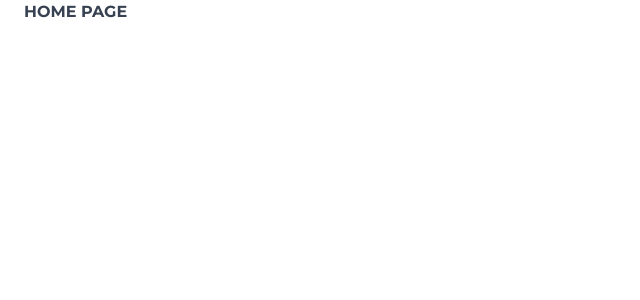
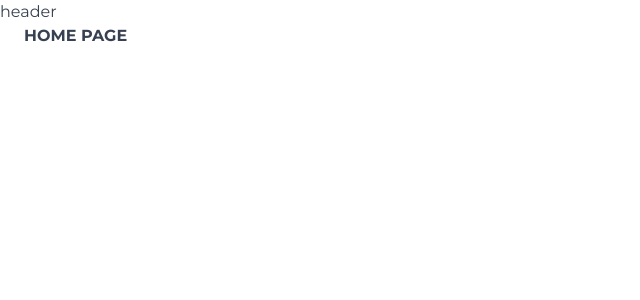
Before and after one commit to praburangki/praburangki.dev, a Nuxt app: page / in a window 1280 px wide. Shown: the top 300 px of the page, without its empty margins (0-640 px from the left). Built offline with nearby package versions, Linux system fonts and the light colour scheme.

Commit message:
chore: add favicon

```diff
--- a/app.vue
+++ b/app.vue
@@ -1,5 +1,11 @@
 <script lang="ts" setup>
+const title = 'praburangki';
+
 useHead({
+  title,
+  titleTemplate: (titleChunk) => {
+    return titleChunk ? `${titleChunk} | ${title}` : title;
+  },
   bodyAttrs: {
     class: 'antialiased font-sans text-gray-700 dark:(text-gray-200 bg-black) bg-white [--scroll-mt:10rem] lg:[--scroll-mt:7rem]',
   },
--- /dev/null
+++ b/components/app/app-header.vue
@@ -0,0 +1,9 @@
+<script lang="ts" setup>
+
+</script>
+
+<template>
+  <header class="sticky top-0 z-30 lg:relative transition-all duration-[0.4s] ease">
+    header
+  </header>
+</template>
--- a/layouts/default.vue
+++ b/layouts/default.vue
@@ -3,5 +3,11 @@
 </script>
 
 <template>
-  <NuxtPage />
+  <div class="flex flex-col min-h-screen">
+    <AppHeader />
+
+    <main class="flex flex-col min-h-[calc(100vh-4rem)] lg:min-h-[calc(100vh-5rem)]">
+      <NuxtPage />
+    </main>
+  </div>
 </template>
```
Also changed, not shown: 1 other file (tests, documents, lock files or other folders).
